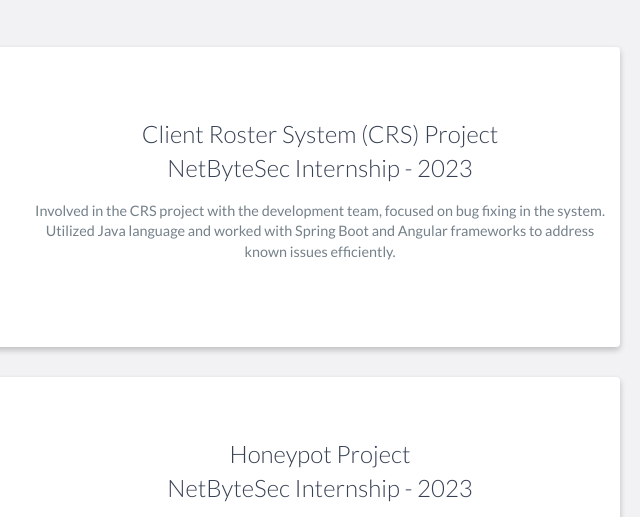
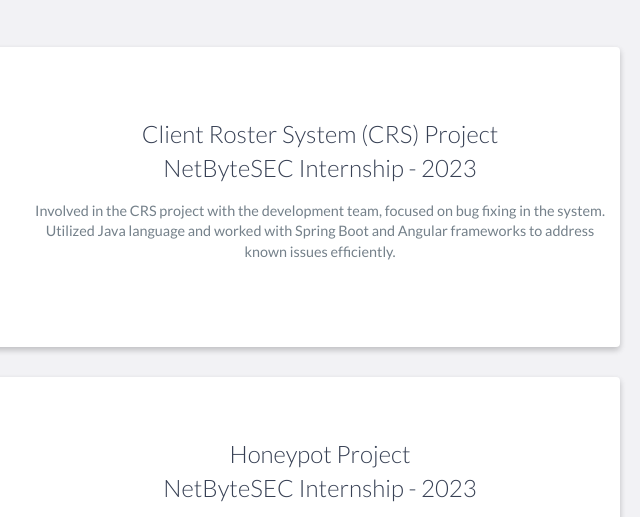
Before and after one commit to syahmi92/syahmi92.github.io, a website: page index.html in a window 1280 px wide. Shown: the part 2618-3135 px from the top of the page, 470-1110 px from the left. Drawn offline with nearby package versions, Linux system fonts and the light colour scheme.

Commit message:
Typo name in index and update cv

```diff
--- a/index.html
+++ b/index.html
@@ -198,7 +198,7 @@
                     </div>
                     <!-- End .project-image -->
                     <div class="project-info">
-                        <h3>Client Roster System (CRS) Project<br>NetByteSec Internship - 2023</h3>
+                        <h3>Client Roster System (CRS) Project<br>NetByteSEC Internship - 2023</h3>
                         <p>
                             Involved in the CRS project with the development team, focused on bug fixing in the system.
                             Utilized Java language and worked with Spring Boot and Angular frameworks to address known
@@ -216,7 +216,7 @@
                     </div>
                     <!-- End .project-image -->
                     <div class="project-info">
-                        <h3>Honeypot Project<br>NetByteSec Internship - 2023</h3>
+                        <h3>Honeypot Project<br>NetByteSEC Internship - 2023</h3>
                         <p>
                             Participated in creating a honeypot project, where successfully implemented an isolated
                             network and strategically exposed certain endpoints to attract potential attackers.
```
Also changed, not shown: 1 other file.
